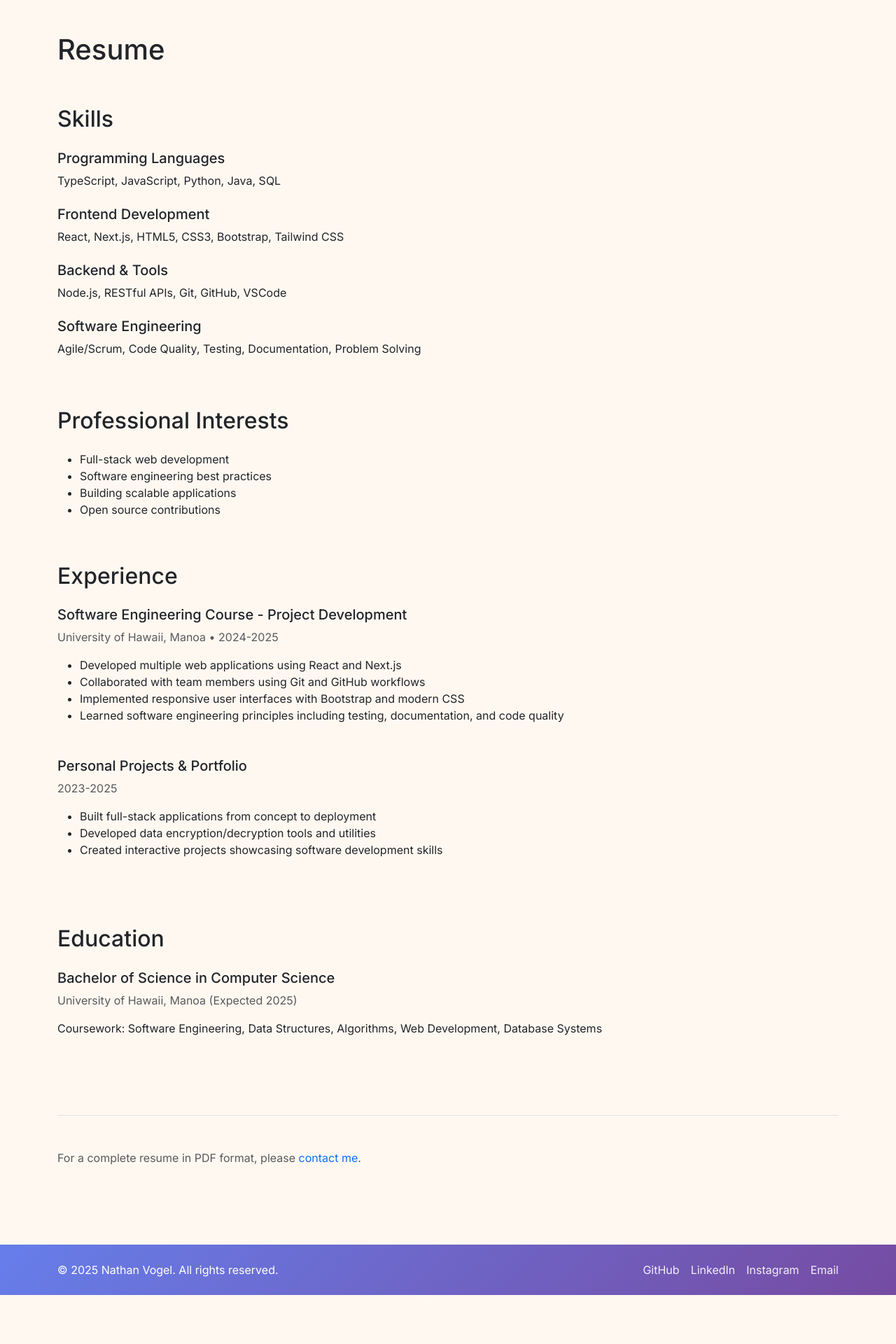
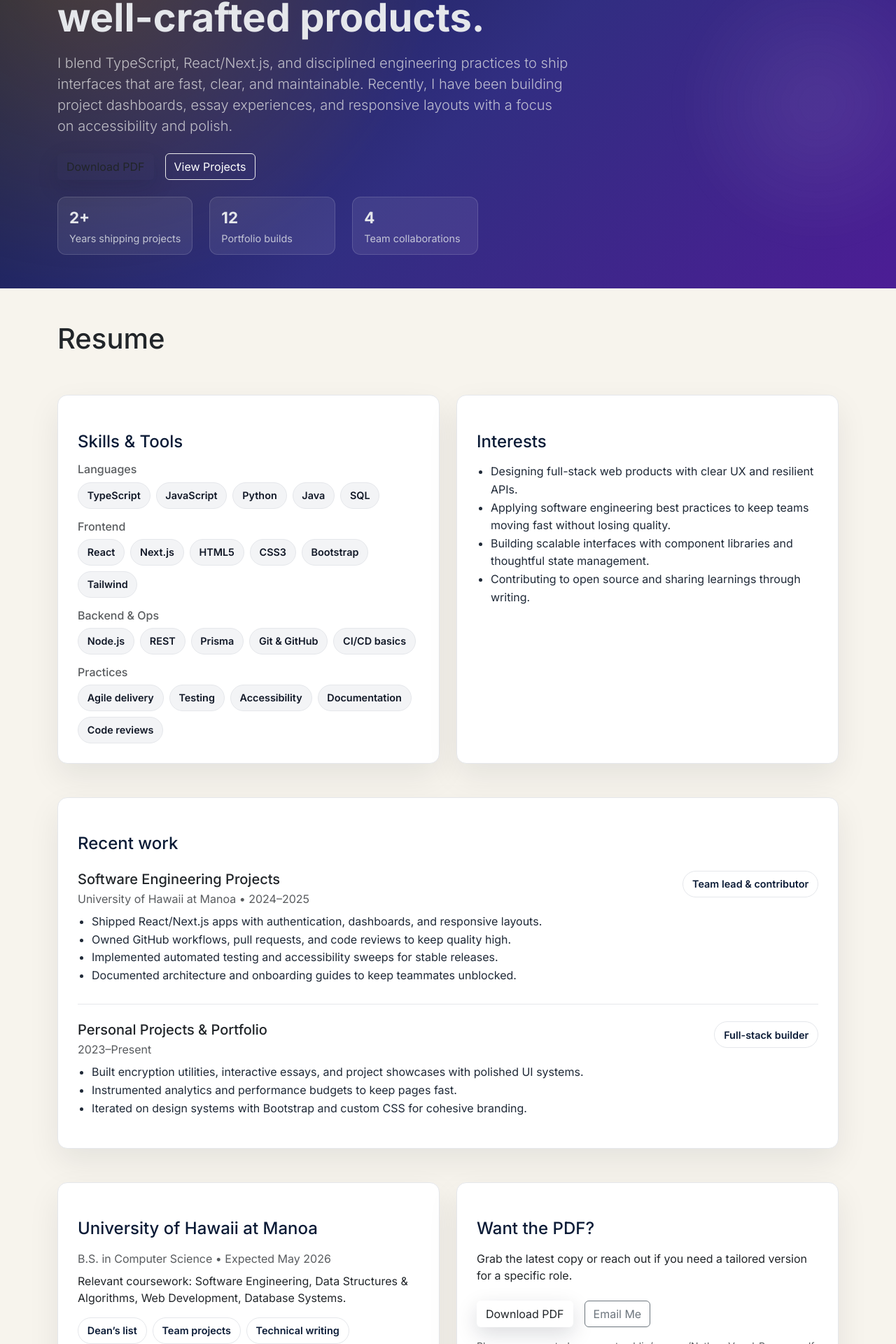
Before and after one commit to ndv0gel/ndv0gel-professional-portfolio, a Next.js app: page /resume in a window 1280 px wide. Shown: the part 276-2196 px from the top of the page at 70% size. Before the commit the page ends 2126 px from the top, so only its background shows below. Built offline with nearby package versions, Linux system fonts and the light colour scheme.

Commit message:
Adding project and updated resume

```diff
--- a/src/app/globals.css
+++ b/src/app/globals.css
@@ -4,6 +4,11 @@ body {
   --cream-color: #fff8f1;
   --primary-purple: #667eea;
   --secondary-purple: #764ba2;
+  --ink: #0b1b36;
+  --ink-soft: #1f2a44;
+  --sand: #f7f4ed;
+  --accent: #f59e0b;
+  --muted: #6b7280;
   box-sizing: border-box;
   height: 100%;
   padding: 0;
@@ -193,6 +198,123 @@ body {
   box-shadow: 0 2px 8px rgba(0, 0, 0, 0.1);
 }
 
+/* Resume Page */
+.resume-hero {
+  background: radial-gradient(circle at 10% 20%, rgba(245, 158, 11, 0.25) 0, rgba(245, 158, 11, 0) 40%),
+    linear-gradient(135deg, #0b1b36 0%, #312e81 55%, #4c1d95 100%);
+  color: #e5e7eb;
+  position: relative;
+  overflow: hidden;
+}
+
+.resume-hero::after {
+  content: '';
+  position: absolute;
+  inset: 20% -10% -40% auto;
+  width: 480px;
+  height: 480px;
+  background: radial-gradient(circle, rgba(255, 255, 255, 0.08), transparent 60%);
+  filter: blur(20px);
+  pointer-events: none;
+}
+
+.resume-overline {
+  letter-spacing: 0.18em;
+  text-transform: uppercase;
+  font-size: 0.8rem;
+  color: rgba(255, 255, 255, 0.6);
+}
+
+.resume-stats {
+  color: #e5e7eb;
+}
+
+.resume-stat {
+  display: grid;
+  gap: 0.15rem;
+  padding: 0.75rem 1rem;
+  background: rgba(255, 255, 255, 0.08);
+  border: 1px solid rgba(255, 255, 255, 0.14);
+  border-radius: 12px;
+  min-width: 180px;
+}
+
+.stat-value {
+  font-size: 1.4rem;
+  font-weight: 700;
+}
+
+.stat-label {
+  font-size: 0.9rem;
+  color: rgba(229, 231, 235, 0.8);
+}
+
+.resume-body {
+  background: var(--sand);
+}
+
+.resume-card {
+  background: white;
+  border: 1px solid #e5e7eb;
+  border-radius: 14px;
+  padding: 1.75rem;
+  box-shadow: 0 18px 45px rgba(15, 23, 42, 0.08);
+}
+
+.resume-card h2 {
+  color: var(--ink);
+}
+
+.resume-list {
+  padding-left: 1.25rem;
+  color: #1f2937;
+  line-height: 1.6;
+}
+
+.resume-entry + .resume-entry {
+  margin-top: 1.75rem;
+  padding-top: 1.5rem;
+  border-top: 1px solid #e5e7eb;
+}
+
+.pill {
+  display: inline-flex;
+  align-items: center;
+  gap: 0.35rem;
+  padding: 0.45rem 0.8rem;
+  border-radius: 999px;
+  background: #f3f4f6;
+  color: #111827;
+  font-weight: 600;
+  font-size: 0.9rem;
+  border: 1px solid #e5e7eb;
+}
+
+.pill-ghost {
+  background: #fff;
+  color: var(--ink);
+}
+
+.resume-download {
+  background: #f8fafc;
+  color: var(--ink);
+  border: 1px solid rgba(255, 255, 255, 0.6);
+  padding: 0.75rem 1.1rem;
+  border-radius: 999px;
+  font-weight: 700;
+  box-shadow: 0 10px 30px rgba(15, 23, 42, 0.15);
+  transition: transform 0.2s ease, box-shadow 0.2s ease;
+}
+
+.resume-download:hover {
+  transform: translateY(-2px);
+  box-shadow: 0 14px 36px rgba(15, 23, 42, 0.18);
+}
+
+.resume-download:active {
+  transform: translateY(0);
+}
+
 .navbar-brand {
   color: #667eea !important;
   font-size: 1.5rem;
--- a/src/app/resume/page.tsx
+++ b/src/app/resume/page.tsx
@@ -5,15 +5,48 @@ import Link from 'next/link';
 import styles from '../page.module.css';
 
 export default function ResumePage() {
+  const downloadUrl = '/resume/Nathan-Vogel-Resume.pdf';
+
   return (
     <main>
-      <section style={{ background: 'linear-gradient(135deg, #667eea 0%, #764ba2 100%)', color: 'white' }} className="py-5 text-center">
+      <section className="resume-hero py-5">
         <Container>
-          <h1 className="display-4 fw-bold">Resume</h1>
-          <p className="lead">Skills, experience, and education</p>
+          <Row className="align-items-center g-4">
+            <Col lg={8}>
+              <p className="resume-overline mb-2">Resume</p>
+              <h1 className="display-4 fw-bold mb-3">Full-stack developer focused on dependable, well-crafted products.</h1>
+              <p className="lead text-light opacity-75 mb-4">
+                I blend TypeScript, React/Next.js, and disciplined engineering practices to ship interfaces that are fast, clear, and maintainable.
+                Recently, I have been building project dashboards, essay experiences, and responsive layouts with a focus on accessibility and polish.
+              </p>
+              <div className="d-flex flex-wrap gap-3">
+                <a href={downloadUrl} className="btn resume-download" download>
+                  Download PDF
+                </a>
+                <Link href="/projects" className="btn btn-outline-light text-white border-light">
+                  View Projects
+                </Link>
+              </div>
+              <div className="d-flex flex-wrap gap-4 resume-stats mt-4">
+                <div className="resume-stat">
+                  <span className="stat-value">2+</span>
+                  <span className="stat-label">Years shipping projects</span>
+                </div>
+                <div className="resume-stat">
+                  <span className="stat-value">12</span>
+                  <span className="stat-label">Portfolio builds</span>
+                </div>
+                <div className="resume-stat">
+                  <span className="stat-value">4</span>
+                  <span className="stat-label">Team collaborations</span>
+                </div>
+              </div>
+            </Col>
+          </Row>
         </Container>
       </section>
-      <section className="py-5" style={{ background: '#fff8f1' }}>
+
+      <section className="resume-body py-5">
         <Container>
           <Row className="mb-5">
             <Col>
@@ -21,101 +54,143 @@ export default function ResumePage() {
             </Col>
           </Row>
 
-      {/* Skills Section */}
-      <Row className="mb-5">
-        <Col>
-          <h2 className="mb-4">Skills</h2>
-
-          <div className="mb-4">
-            <h5>Programming Languages</h5>
-            <p>TypeScript, JavaScript, Python, Java, SQL</p>
+          <Row className="g-4 mb-5">
+            <Col lg={6}>
+              <div className="resume-card h-100">
+                <div className="d-flex justify-content-between align-items-start mb-3">
+                  <div>
+                    <p className="resume-overline mb-1">Capabilities</p>
+                    <h2 className="h4 mb-0">Skills & Tools</h2>
                   </div>
-
-          <div className="mb-4">
-            <h5>Frontend Development</h5>
-            <p>React, Next.js, HTML5, CSS3, Bootstrap, Tailwind CSS</p>
                 </div>
-
-          <div className="mb-4">
-            <h5>Backend & Tools</h5>
-            <p>Node.js, RESTful APIs, Git, GitHub, VSCode</p>
+                <div className="mb-3">
+                  <h6 className="text-muted">Languages</h6>
+                  <div className="d-flex flex-wrap gap-2">
+                    {['TypeScript', 'JavaScript', 'Python', 'Java', 'SQL'].map((item) => (
+                      <span key={item} className="pill">
+                        {item}
+                      </span>
+                    ))}
                   </div>
-
-          <div className="mb-4">
-            <h5>Software Engineering</h5>
-            <p>Agile/Scrum, Code Quality, Testing, Documentation, Problem Solving</p>
+                </div>
+                <div className="mb-3">
+                  <h6 className="text-muted">Frontend</h6>
+                  <div className="d-flex flex-wrap gap-2">
+                    {['React', 'Next.js', 'HTML5', 'CSS3', 'Bootstrap', 'Tailwind'].map((item) => (
+                      <span key={item} className="pill">
+                        {item}
+                      </span>
+                    ))}
+                  </div>
+                </div>
+                <div className="mb-3">
+                  <h6 className="text-muted">Backend & Ops</h6>
+                  <div className="d-flex flex-wrap gap-2">
+                    {['Node.js', 'REST', 'Prisma', 'Git & GitHub', 'CI/CD basics'].map((item) => (
+                      <span key={item} className="pill">
+                        {item}
+                      </span>
+                    ))}
+                  </div>
+                </div>
+                <div>
+                  <h6 className="text-muted">Practices</h6>
+                  <div className="d-flex flex-wrap gap-2">
+                    {['Agile delivery', 'Testing', 'Accessibility', 'Documentation', 'Code reviews'].map((item) => (
+                      <span key={item} className="pill">
+                        {item}
+                      </span>
+                    ))}
+                  </div>
+                </div>
               </div>
             </Col>
-      </Row>
 
-      {/* Professional Interests */}
-      <Row className="mb-5">
-        <Col>
-          <h2 className="mb-4">Professional Interests</h2>
-          <ul>
-            <li>Full-stack web development</li>
-            <li>Software engineering best practices</li>
-            <li>Building scalable applications</li>
-            <li>Open source contributions</li>
-          </ul>
-        </Col>
-      </Row>
-
-      {/* Experience Section */}
-      <Row className="mb-5">
-        <Col>
-          <h2 className="mb-4">Experience</h2>
-
-          <div className="mb-5">
-            <div className="d-flex justify-content-between align-items-start mb-2">
-              <div>
-                <h5>Software Engineering Course - Project Development</h5>
-                <p className="text-muted mb-2">University of Hawaii, Manoa • 2024-2025</p>
-              </div>
-            </div>
-            <ul className="mb-3">
-              <li>Developed multiple web applications using React and Next.js</li>
-              <li>Collaborated with team members using Git and GitHub workflows</li>
-              <li>Implemented responsive user interfaces with Bootstrap and modern CSS</li>
-              <li>Learned software engineering principles including testing, documentation, and code quality</li>
-            </ul>
-          </div>
-
-          <div className="mb-5">
-            <div className="d-flex justify-content-between align-items-start mb-2">
-              <div>
-                <h5>Personal Projects & Portfolio</h5>
-                <p className="text-muted mb-2">2023-2025</p>
-              </div>
-            </div>
-            <ul className="mb-3">
-              <li>Built full-stack applications from concept to deployment</li>
-              <li>Developed data encryption/decryption tools and utilities</li>
-              <li>Created interactive projects showcasing software development skills</li>
+            <Col lg={6}>
+              <div className="resume-card h-100">
+                <p className="resume-overline mb-1">Focus areas</p>
+                <h2 className="h4 mb-3">Interests</h2>
+                <ul className="resume-list mb-0">
+                  <li>Designing full-stack web products with clear UX and resilient APIs.</li>
+                  <li>Applying software engineering best practices to keep teams moving fast without losing quality.</li>
+                  <li>Building scalable interfaces with component libraries and thoughtful state management.</li>
+                  <li>Contributing to open source and sharing learnings through writing.</li>
                 </ul>
               </div>
             </Col>
           </Row>
 
-      {/* Education Section */}
-      <Row className="mb-5">
+          <Row className="g-4 mb-5">
             <Col>
-          <h2 className="mb-4">Education</h2>
+              <div className="resume-card">
+                <p className="resume-overline mb-1">Experience</p>
+                <h2 className="h4 mb-4">Recent work</h2>
+
+                <div className="resume-entry">
+                  <div className="d-flex justify-content-between align-items-start flex-wrap gap-2">
                     <div>
-            <h5>Bachelor of Science in Computer Science</h5>
-            <p className="text-muted">University of Hawaii, Manoa (Expected 2025)</p>
-            <p>Coursework: Software Engineering, Data Structures, Algorithms, Web Development, Database Systems</p>
+                      <h5 className="mb-1">Software Engineering Projects</h5>
+                      <p className="text-muted mb-2">University of Hawaii at Manoa • 2024–2025</p>
+                    </div>
+                    <span className="pill pill-ghost">Team lead & contributor</span>
+                  </div>
+                  <ul className="resume-list">
+                    <li>Shipped React/Next.js apps with authentication, dashboards, and responsive layouts.</li>
+                    <li>Owned GitHub workflows, pull requests, and code reviews to keep quality high.</li>
+                    <li>Implemented automated testing and accessibility sweeps for stable releases.</li>
+                    <li>Documented architecture and onboarding guides to keep teammates unblocked.</li>
+                  </ul>
+                </div>
+
+                <div className="resume-entry">
+                  <div className="d-flex justify-content-between align-items-start flex-wrap gap-2">
+                    <div>
+                      <h5 className="mb-1">Personal Projects & Portfolio</h5>
+                      <p className="text-muted mb-2">2023–Present</p>
+                    </div>
+                    <span className="pill pill-ghost">Full-stack builder</span>
+                  </div>
+                  <ul className="resume-list">
+                    <li>Built encryption utilities, interactive essays, and project showcases with polished UI systems.</li>
+                    <li>Instrumented analytics and performance budgets to keep pages fast.</li>
+                    <li>Iterated on design systems with Bootstrap and custom CSS for cohesive branding.</li>
+                  </ul>
+                </div>
               </div>
             </Col>
           </Row>
 
-      {/* Download Resume */}
-      <Row>
-        <Col>
-          <div className="mt-5 pt-5 border-top">
-            <p className="text-muted">
-              For a complete resume in PDF format, please <Link href="mailto:your.email@hawaii.edu" className="text-decoration-none">contact me</Link>.
-            </p>
+          <Row className="g-4">
+            <Col lg={6}>
+              <div className="resume-card h-100">
+                <p className="resume-overline mb-1">Education</p>
+                <h2 className="h4 mb-3">University of Hawaii at Manoa</h2>
+                <p className="text-muted mb-2">B.S. in Computer Science • Expected May 2026</p>
+                <p className="mb-3">Relevant coursework: Software Engineering, Data Structures & Algorithms, Web Development, Database Systems.</p>
+                <div className="d-flex flex-wrap gap-2">
+                  {['Dean’s list', 'Team projects', 'Technical writing'].map((item) => (
+                    <span key={item} className="pill pill-ghost">
+                      {item}
+                    </span>
+                  ))}
+                </div>
+              </div>
+            </Col>
+
+            <Col lg={6}>
+              <div className="resume-card h-100">
+                <p className="resume-overline mb-1">Download</p>
+                <h2 className="h4 mb-3">Want the PDF?</h2>
+                <p className="mb-4">Grab the latest copy or reach out if you need a tailored version for a specific role.</p>
+                <div className="d-flex flex-wrap gap-3">
+                  <a href={downloadUrl} className="btn resume-download" download>
+                    Download PDF
+                  </a>
+                  <Link href="mailto:nvogel@hawaii.edu" className="btn btn-outline-secondary">
+                    Email Me
+                  </Link>
+                </div>
+                <p className="text-muted small mt-3 mb-0">Place your exported resume at public/resume/Nathan-Vogel-Resume.pdf to keep this link fresh.</p>
               </div>
             </Col>
           </Row>
```
Also changed, not shown: src/app/page.tsx (+8 -7 lines), src/data/projects.ts (+46 -18 lines), public/images/club-oven-lovin.svg (added), 1 other file (tests, documents, lock files or other folders). Lines whose indentation alone changed are shown as unchanged.
